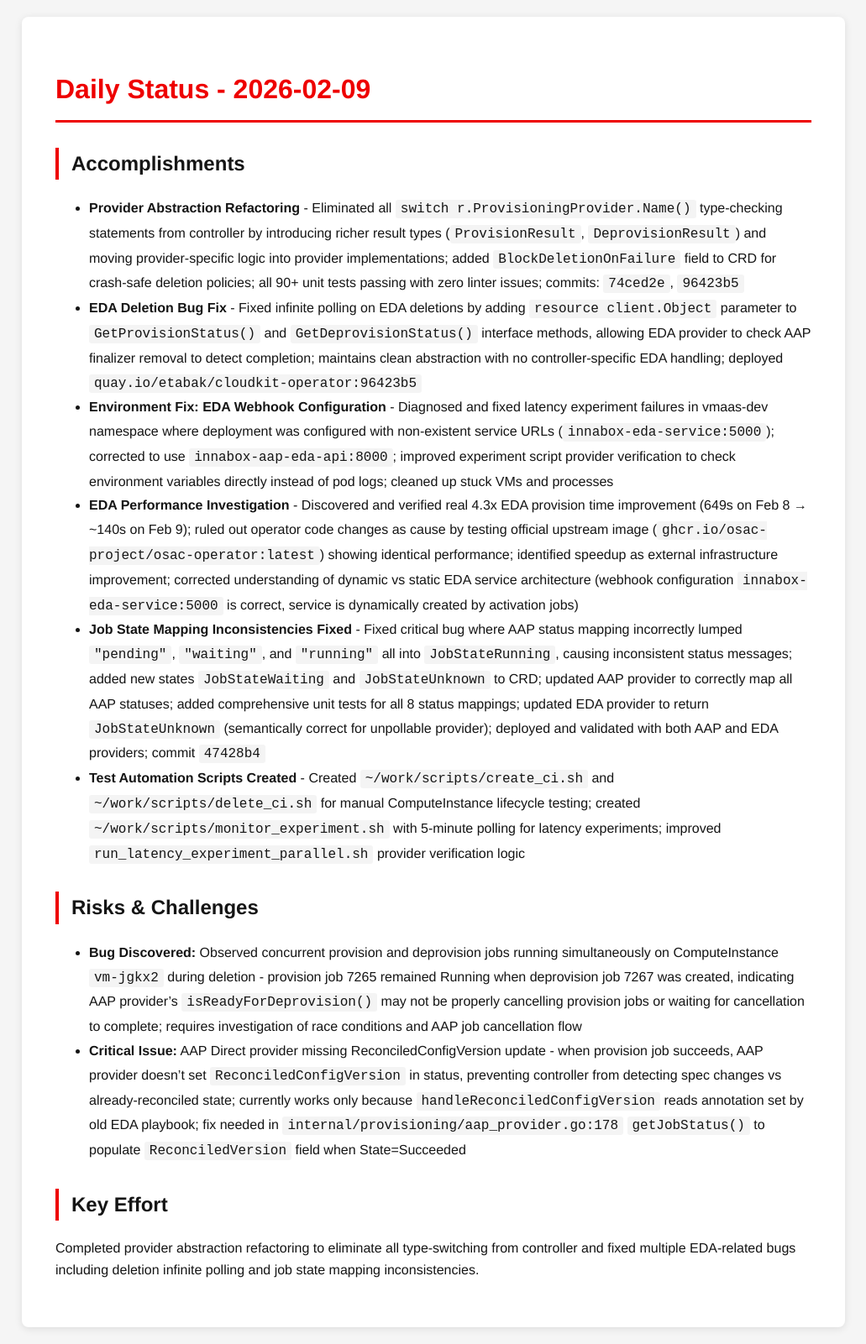
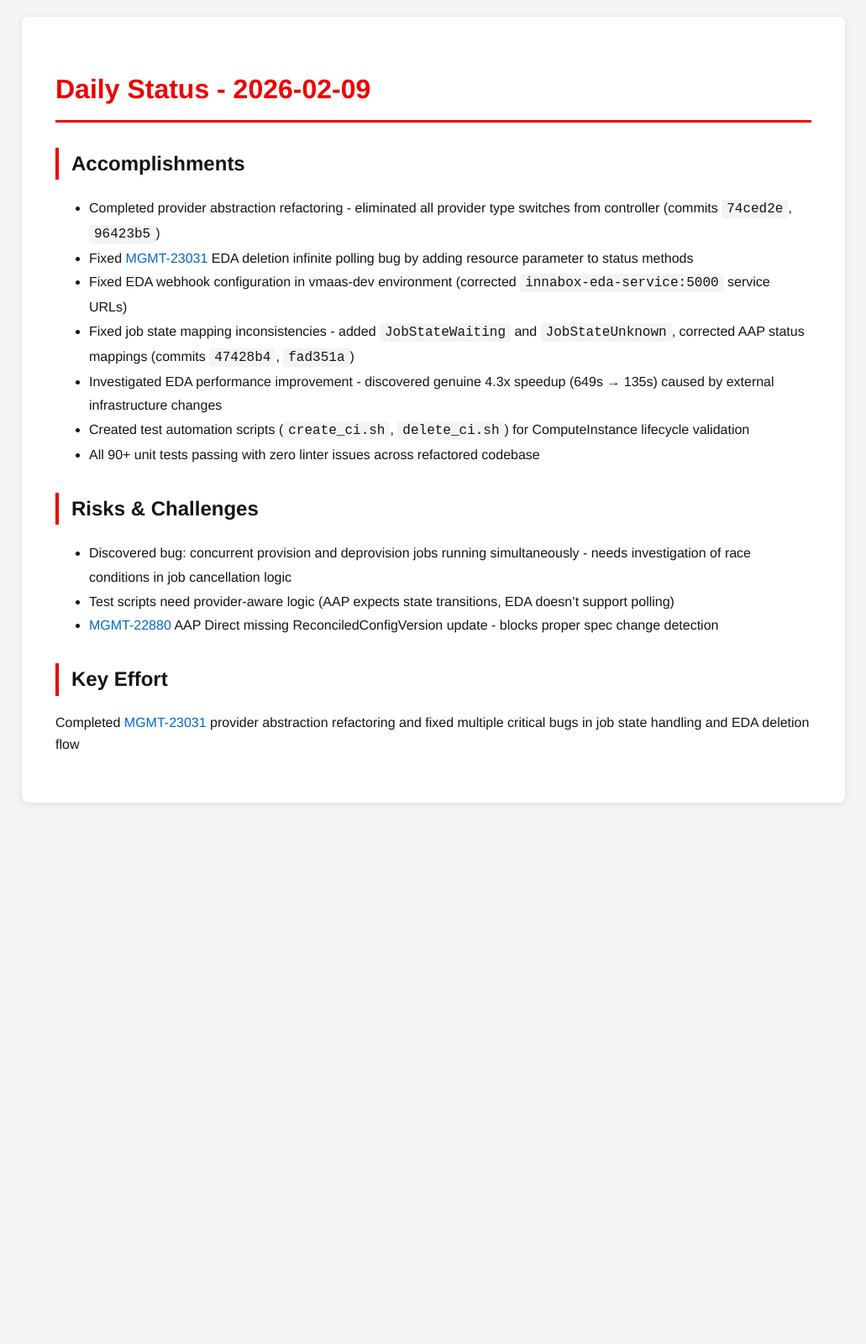
Before and after one commit to tzvatot/daily-status, a Jekyll site: the page built from 2026-02-09.md, in a window 1280 px wide. Shown: the whole page at 84% size, without its empty margins (124-1155 px from the left). Built offline with Jekyll 4.4.1, drawn with Linux system fonts in a browser that asks for light colours; after the commit the page ends 976 px from its top, so only the background shows below that.

Commit message:
Daily status update - 2026-02-09

```diff
--- a/2026-02-09.md
+++ b/2026-02-09.md
@@ -7,16 +7,18 @@ date: 2026-02-09
 # Daily Status - 2026-02-09
 
 ## Accomplishments
-- **Provider Abstraction Refactoring** - Eliminated all `switch r.ProvisioningProvider.Name()` type-checking statements from controller by introducing richer result types (`ProvisionResult`, `DeprovisionResult`) and moving provider-specific logic into provider implementations; added `BlockDeletionOnFailure` field to CRD for crash-safe deletion policies; all 90+ unit tests passing with zero linter issues; commits: `74ced2e`, `96423b5`
-- **EDA Deletion Bug Fix** - Fixed infinite polling on EDA deletions by adding `resource client.Object` parameter to `GetProvisionStatus()` and `GetDeprovisionStatus()` interface methods, allowing EDA provider to check AAP finalizer removal to detect completion; maintains clean abstraction with no controller-specific EDA handling; deployed `quay.io/etabak/cloudkit-operator:96423b5`
-- **Environment Fix: EDA Webhook Configuration** - Diagnosed and fixed latency experiment failures in vmaas-dev namespace where deployment was configured with non-existent service URLs (`innabox-eda-service:5000`); corrected to use `innabox-aap-eda-api:8000`; improved experiment script provider verification to check environment variables directly instead of pod logs; cleaned up stuck VMs and processes
-- **EDA Performance Investigation** - Discovered and verified real 4.3x EDA provision time improvement (649s on Feb 8 → ~140s on Feb 9); ruled out operator code changes as cause by testing official upstream image (`ghcr.io/osac-project/osac-operator:latest`) showing identical performance; identified speedup as external infrastructure improvement; corrected understanding of dynamic vs static EDA service architecture (webhook configuration `innabox-eda-service:5000` is correct, service is dynamically created by activation jobs)
-- **Job State Mapping Inconsistencies Fixed** - Fixed critical bug where AAP status mapping incorrectly lumped `"pending"`, `"waiting"`, and `"running"` all into `JobStateRunning`, causing inconsistent status messages; added new states `JobStateWaiting` and `JobStateUnknown` to CRD; updated AAP provider to correctly map all AAP statuses; added comprehensive unit tests for all 8 status mappings; updated EDA provider to return `JobStateUnknown` (semantically correct for unpollable provider); deployed and validated with both AAP and EDA providers; commit `47428b4`
-- **Test Automation Scripts Created** - Created `~/work/scripts/create_ci.sh` and `~/work/scripts/delete_ci.sh` for manual ComputeInstance lifecycle testing; created `~/work/scripts/monitor_experiment.sh` with 5-minute polling for latency experiments; improved `run_latency_experiment_parallel.sh` provider verification logic
+- Completed provider abstraction refactoring - eliminated all provider type switches from controller (commits `74ced2e`, `96423b5`)
+- Fixed [MGMT-23031](https://issues.redhat.com/browse/MGMT-23031) EDA deletion infinite polling bug by adding resource parameter to status methods
+- Fixed EDA webhook configuration in vmaas-dev environment (corrected `innabox-eda-service:5000` service URLs)
+- Fixed job state mapping inconsistencies - added `JobStateWaiting` and `JobStateUnknown`, corrected AAP status mappings (commits `47428b4`, `fad351a`)
+- Investigated EDA performance improvement - discovered genuine 4.3x speedup (649s → 135s) caused by external infrastructure changes
+- Created test automation scripts (`create_ci.sh`, `delete_ci.sh`) for ComputeInstance lifecycle validation
+- All 90+ unit tests passing with zero linter issues across refactored codebase
 
 ## Risks & Challenges
-- **Bug Discovered:** Observed concurrent provision and deprovision jobs running simultaneously on ComputeInstance `vm-jgkx2` during deletion - provision job 7265 remained Running when deprovision job 7267 was created, indicating AAP provider's `isReadyForDeprovision()` may not be properly cancelling provision jobs or waiting for cancellation to complete; requires investigation of race conditions and AAP job cancellation flow
-- **Critical Issue:** AAP Direct provider missing ReconciledConfigVersion update - when provision job succeeds, AAP provider doesn't set `ReconciledConfigVersion` in status, preventing controller from detecting spec changes vs already-reconciled state; currently works only because `handleReconciledConfigVersion` reads annotation set by old EDA playbook; fix needed in `internal/provisioning/aap_provider.go:178` `getJobStatus()` to populate `ReconciledVersion` field when State=Succeeded
+- Discovered bug: concurrent provision and deprovision jobs running simultaneously - needs investigation of race conditions in job cancellation logic
+- Test scripts need provider-aware logic (AAP expects state transitions, EDA doesn't support polling)
+- [MGMT-22880](https://issues.redhat.com/browse/MGMT-22880) AAP Direct missing ReconciledConfigVersion update - blocks proper spec change detection
 
 ## Key Effort
-Completed provider abstraction refactoring to eliminate all type-switching from controller and fixed multiple EDA-related bugs including deletion infinite polling and job state mapping inconsistencies.
+Completed [MGMT-23031](https://issues.redhat.com/browse/MGMT-23031) provider abstraction refactoring and fixed multiple critical bugs in job state handling and EDA deletion flow
```
